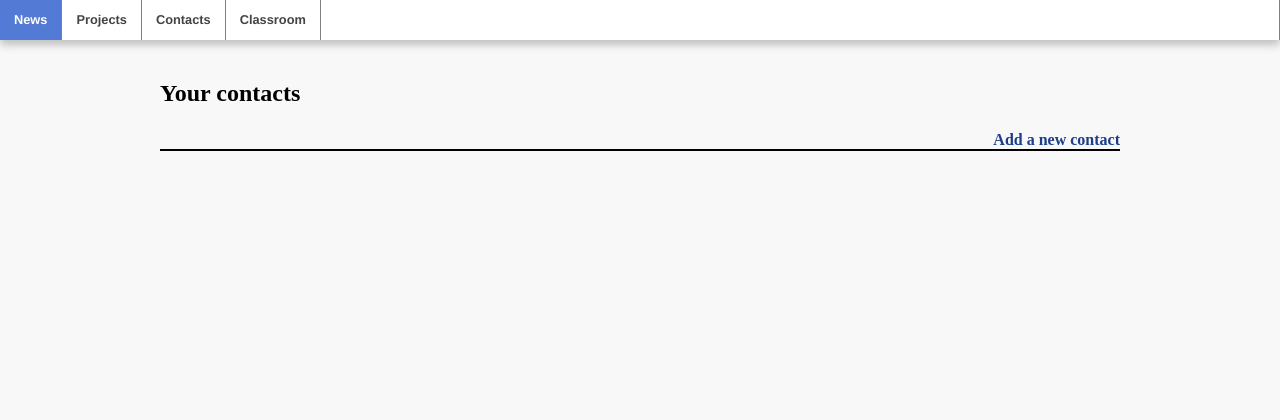
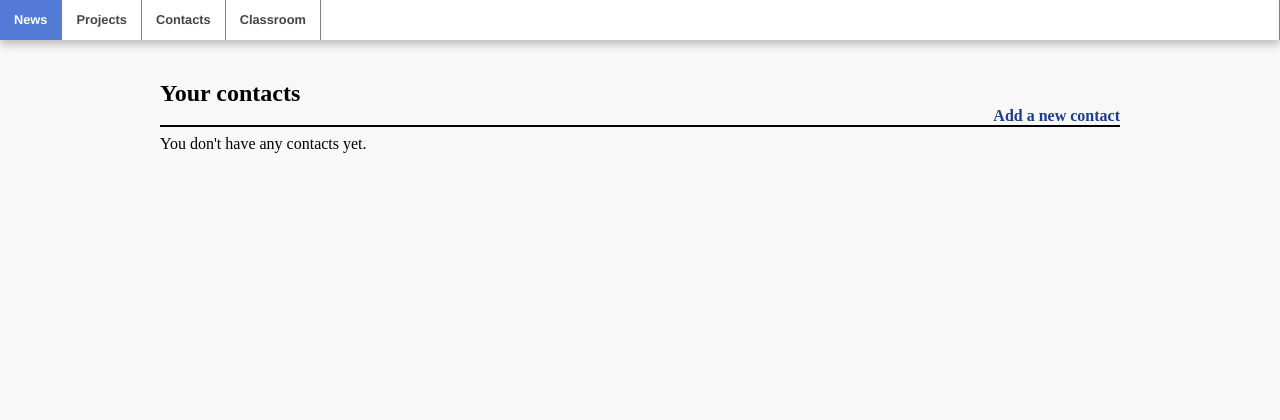
Before and after one commit to andresgsaravia/research-engine, a Python web app: template templates/contacts.html in a window 1280 px wide. Shown: the top 420 px of the page. Run offline with Jinja, Linux system fonts and the light colour scheme; the template is opened without the code that fills it, so the values that code supplies are empty.

Commit message:
Homogeneous look for the project and contacts pages.

```diff
--- a/css/contacts.css
+++ b/css/contacts.css
@@ -1,4 +1,8 @@
 /* For the listing of your contacts */
+
+h2 {
+    padding-bottom: 0;
+}
 
 .contacts {
     border: 1px solid black;
@@ -7,6 +11,8 @@
 
 .new-contact-link {
     text-align: right;
+    border-bottom: 2px solid black;
+    margin-bottom: 0.5em;
 }
 
 .contacts .contact {
--- a/css/projects.css
+++ b/css/projects.css
@@ -2,6 +2,12 @@
 
 h2 {
     padding-bottom: 0;
+}
+
+.new-project-link {
+    text-align: right;
+    border-bottom: 2px solid black;
+    margin-bottom: 0.5em;
 }
 
 .project {
--- a/templates/contacts.html
+++ b/templates/contacts.html
@@ -13,6 +13,8 @@
 <div class="new-contact-link">
   <a href="/user/search">Add a new contact</a>
 </div>
+
+{% if contacts %}
 <div class="contacts">
   {% for contact in contacts %}
     <div class="contact">
@@ -25,5 +27,8 @@
     </div>
   {% endfor %}
 </div>
+{% else %}
+<p>You don't have any contacts yet.</p>
+{% endif %}
 
 {% endblock %}
```
